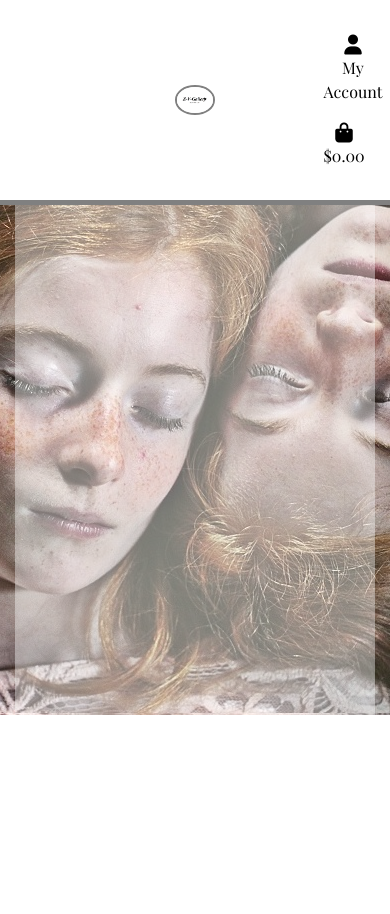
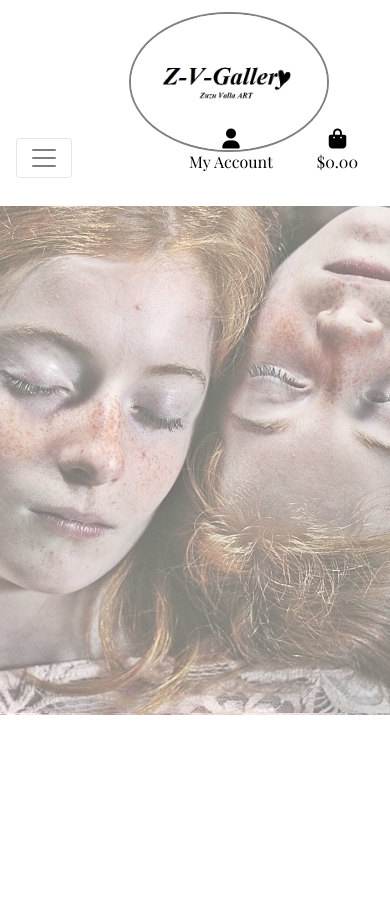
Before and after one commit to OndrejValla/Z-V-GALLERY, a Django app: page / in a window 390 px wide. Shown: the top 914 px of the page. Run offline with Django 3.2, Linux system fonts and the light colour scheme; the visitor is signed in with stand-in values (Sample User, id 1); some libraries are stand-ins or nearby versions; some web fonts are replaced.

Commit message:
Added Mobile burger menu bar

```diff
--- a/static/css/base.css
+++ b/static/css/base.css
@@ -10,30 +10,27 @@ body {
 }
 
 #topnav {
-    height: 200px;
+    height: 110px;
 }
 
 .main-logo {
-    height: 30%;
-    width: 30%;
+    height: 140px;
+    width: 200px;
     border: gray;
     border-style: solid;
     border-width: 2px;
     border-radius: 50%;
 }
 
-header {
-    height: 205px;
-    background: gray;
-}
-
 #home-page-menu {
     height: 800px;
+    position: relative;
     background: url(/media/home-page-menu-background.jpg) no-repeat center center;
     background-size: auto;
 }
 
 #color-overlay {
+    position: absolute;
     top: 0;
     left: 0;
     width: 100%;
--- a/templates/base.html
+++ b/templates/base.html
@@ -58,7 +58,7 @@
 
 <body>
     <header class="container-fluid fixed-top">
-        <div id="topnav" class="row bg-white d-lg-flex">
+        <div id="topnav" class="row bg-white">
             <div class="col-3">
             </div>
             <!-- Logo Header -->
@@ -68,7 +68,7 @@
                 </a>
             </div>
             <!-- Accounts & Basket -->
-            <div class="col-3 my-auto py-lg-0">
+            <div class="col-3 my-auto py-lg-0 d-none d-lg-block d-xl-block">
                 <ul class="list-inline list-unstyled text-center text-lg-right my-0">
                     <li class="list-inline-item dropdown">
                         <a class="text-black nav-link" href="#" id="user-options" data-toggle="dropdown"
@@ -109,6 +109,16 @@
                 </ul>
             </div>
         </div>
+        <div class="row bg-white">
+            <nav class="navbar navbar-expand-lg navbar-light w-100">
+                <button class="navbar-toggler" type="button" data-toggle="collapse" data-target="#main-nav"
+                    aria-controls="main-nav" aria-expanded="false" aria-label="Toggle navigation">
+                    <span class="navbar-toggler-icon"></span>
+                </button>
+                {% include 'includes/mobile-top-header.html' %}
+                {% include 'includes/main-nav.html' %}
+            </nav>
+        </div>
     </header>
 
 
--- /dev/null
+++ b/templates/includes/main-nav.html
@@ -0,0 +1,11 @@
+<div class="collapse navbar-collapse" id="main-nav">
+    <ul class="navbar-nav w-auto mx-auto d-block d-md-block d-lg-none">
+        <li class="nav-item dropdown nav-link dropdown-menu border-0" href="#" id="all-menu-link" data-toggle="dropdown"
+            aria-haspopup="true" aria-expanded="false">
+            <a href="" class="dropdown-item">1</a>
+            <a href="" class="dropdown-item">2</a>
+            <a href="" class="dropdown-item">3</a>
+            <a href="" class="dropdown-item">4</a>
+        </li>
+    </ul>
+</div>
--- /dev/null
+++ b/templates/includes/mobile-top-header.html
@@ -0,0 +1,38 @@
+<ul>
+    <li class="list-inline-item dropdown">
+        <a class="text-black nav-link d-block d-lg-none" href="#" id="user-options" data-toggle="dropdown"
+            aria-haspopup="true" aria-expanded="false">
+            <div class="text-center">
+                <div><i class="fas fa-user fa-lg"></i></div>
+                <p class="my-0">My Account</p>
+            </div>
+        </a>
+        <div class="dropdown-menu border-0" aria-labelledby="user-options">
+            {% if request.user.is_authenticated %}
+            {% if request.user.is_superuser %}
+            <a href="{% url 'account_logout' %}" class="dropdown-item">Product Management</a>
+            {% endif %}
+            <a href="" class="dropdown-item">My Profile</a>
+            <a href="{% url 'account_logout' %}" class="dropdown-item">Logout</a>
+            {% else %}
+            <a href="{% url 'account_signup' %}" class="dropdown-item">Register</a>
+            <a href="{% url 'account_login' %}" class="dropdown-item">Login</a>
+            {% endif %}
+        </div>
+    </li>
+    <li class="list-inline-item">
+        <a class="{% if grand_total %}text-primary font-weight-bold{% else %}text-black{% endif %} nav-link d-block d-lg-none"
+            href="">
+            <div class="text-center">
+                <div><i class="fas fa-shopping-bag fa-lg"></i></div>
+                <p class="my-0">
+                    {% if grand_total %}
+                    ${{ grand_total|floatformat:2 }}
+                    {% else %}
+                    $0.00
+                    {% endif %}
+                </p>
+            </div>
+        </a>
+    </li>
+</ul>
```
